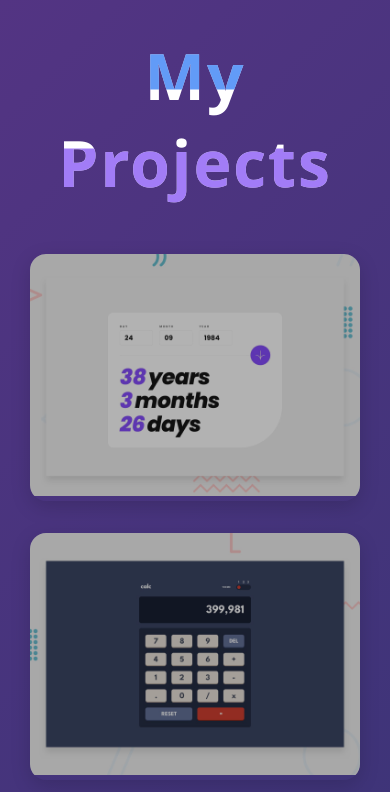
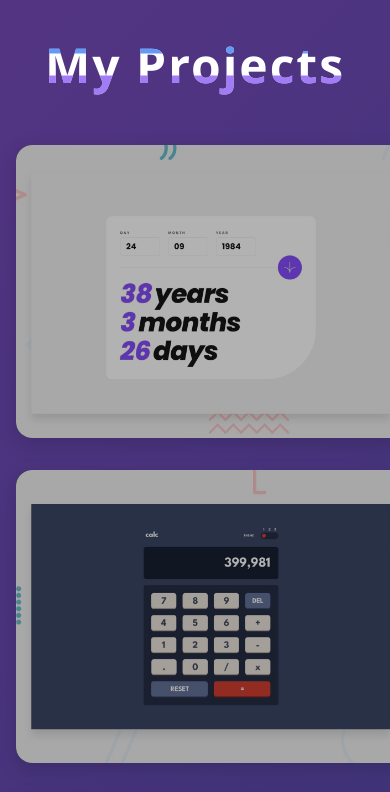
Before and after one commit to Dev-Amna/my-project-list, a React (Vite) app: page / in a window 390 px wide. Shown: the top 792 px of the page. Built offline with nearby package versions, Linux system fonts and the light colour scheme.

Commit message:
Add GSAP Smooth animation

```diff
--- a/package.json
+++ b/package.json
@@ -10,7 +10,9 @@
     "preview": "vite preview"
   },
   "dependencies": {
+    "aos": "^2.3.4",
     "framer-motion": "^12.23.26",
+    "gsap": "^3.14.2",
     "react": "^19.2.0",
     "react-canvas-nest": "^1.1.1",
     "react-dom": "^19.2.0"
--- a/src/component/Project.css
+++ b/src/component/Project.css
@@ -5,11 +5,15 @@ body {
   background: linear-gradient(-45deg, #1a1a2e, #16213e, #0f3460, #533483);
   font-family: 'Segoe UI', sans-serif;
 }
+
+/*  SECTION  */
 .project-section {
   position: relative;
   z-index: 1;
+  overflow-x: hidden; /* IMPORTANT */
 }
 
+/* Background particles */
 .particles-bg {
   position: fixed;
   inset: 0;
@@ -17,7 +21,7 @@ body {
   pointer-events: none;
 }
 
-/* Title */
+/*  TITLE  */
 .project-title {
   display: inline-block;
   font-size: 4rem;
@@ -33,54 +37,61 @@ body {
 .project-title::after {
   content: "My Projects";
   position: absolute;
-  top: 0;
-  left: 0;
-  width: 100%;
-  height: 100%;
+  inset: 0;
   opacity: 0.8;
 }
 
 .project-title::before {
+  color: #3b82f6;
   animation: glitchTop 1.5s infinite;
-  color: #3b82f6;
   clip-path: polygon(0 0, 100% 0, 100% 33%, 0 33%);
 }
 
 .project-title::after {
+  color: #8b5cf6;
   animation: glitchBottom 1.5s infinite;
-  color: #8b5cf6;
   clip-path: polygon(0 67%, 100% 67%, 100% 100%, 0 100%);
 }
 
-/* Project List */
+/*  PROJECT LIST (FIXED)  */
 .project-list {
-  display: flex;
-  flex-wrap: wrap;
-  justify-content: center;
+  display: grid;
+  grid-template-columns: repeat(auto-fit, minmax(300px, 1fr));
   gap: 2rem;
-  padding: 0 12px 3rem;
+  padding: 0 1rem 3rem;
+  width: 100%;
+  max-width: 1400px;
+  margin: 0 auto;
 }
 
-/* Card */
+/*  CARD  */
 .project-card {
-  width: 480px;
+  width: 100%;               /* 🔥 IMPORTANT */
   height: 360px;
   border-radius: 16px;
   overflow: hidden;
   position: relative;
+  background: #000;
   box-shadow: 0 6px 20px rgba(0, 0, 0, 0.15);
   transition: transform 0.35s ease;
-  flex-shrink: 0;
+  transform-style: preserve-3d;
+  perspective: 1200px;
+  will-change: transform;
 }
 
+/* Hover lift */
 .project-card:hover {
   transform: translateY(-8px) scale(1.03);
 }
 
-/* Image */
+/*  IMAGE  */
+.card-image,
 .card-image img {
   width: 100%;
   height: 100%;
+}
+
+.card-image img {
   object-fit: cover;
   filter: brightness(0.7);
   transition: filter 0.4s ease;
@@ -90,7 +101,7 @@ body {
   filter: brightness(0.5);
 }
 
-/* Buttons overlay */
+/*  BUTTON OVERLAY  */
 .card-buttons {
   position: absolute;
   inset: 0;
@@ -107,7 +118,7 @@ body {
   opacity: 1;
 }
 
-/* Buttons */
+/*  BUTTONS  */
 .btn {
   padding: 0.7rem 1.4rem;
   border-radius: 10px;
@@ -115,38 +126,50 @@ body {
   text-decoration: none;
   font-size: 0.95rem;
   transition: all 0.3s ease;
+  will-change: transform;
 }
+
 .live-btn {
   background: #3b82f6;
   color: white;
 }
+
 .live-btn:hover {
   background: #2563eb;
 }
+
 .code-btn {
   background: white;
   color: #111827;
   border: 1px solid #d1d5db;
 }
+
 .code-btn:hover {
   background: #f3f4f6;
 }
 
-/* Tablet */
+/*  TABLET  */
 @media (max-width: 992px) {
+  .project-title {
+    font-size: 3rem;
+  }
+
   .project-card {
-    width: 320px;
-    height: 240px;
+    height: 280px;
   }
 }
 
-/* Mobile */
+/*  MOBILE (NO GAP FIX)  */
 @media (max-width: 576px) {
+  .project-list {
+    grid-template-columns: 1fr;
+  }
+
   .project-card {
-    width: 90%;
     height: auto;
-    aspect-ratio: 4/3;
+    aspect-ratio: 4 / 3;
   }
+
   .btn {
     padding: 0.5rem 1rem;
     font-size: 0.8rem;
--- a/src/component/Projects.tsx
+++ b/src/component/Projects.tsx
@@ -1,36 +1,104 @@
-import React from "react";
+import React, { useEffect, useRef } from "react";
+import { gsap } from "gsap";
+import { ScrollTrigger } from "gsap/ScrollTrigger";
 import Data from "../data/data";
 import "./Project.css";
 
+gsap.registerPlugin(ScrollTrigger);
+
 function Projects() {
+  const sectionRef = useRef(null);
+  const titleRef = useRef(null);
+  const cardsRef = useRef([]);
+
+  useEffect(() => {
+    const isMobile = window.innerWidth < 768;
+
+    // TITLE ANIMATION
+    gsap.fromTo(
+      titleRef.current,
+      { y: -50, opacity: 0, scale: 0.95 },
+      { y: 0, opacity: 1, scale: 1, duration: 1.5, ease: "power3.out" }
+    );
+
+    // CARDS SCROLL ANIMATION
+    cardsRef.current.forEach((card, i) => {
+      if (!card) return;
+
+      gsap.fromTo(
+        card,
+        { opacity: 0, y: 80, scale: 0.95, rotateX: 10 },
+        {
+          opacity: 1,
+          y: 0,
+          scale: 1,
+          rotateX: 0,
+          duration: 1.5,
+          delay: i * 0.1,
+          ease: "power3.out",
+          scrollTrigger: {
+            trigger: card,
+            start: "top 95%",
+            end: "bottom 25%",
+            toggleActions: "play reverse play reverse",
+          },
+        }
+      );
+
+      if (!isMobile) {
+        // 3D HOVER TILT
+        const rotateX = gsap.quickTo(card, "rotateX", { duration: 0.4, ease: "power3.out" });
+        const rotateY = gsap.quickTo(card, "rotateY", { duration: 0.4, ease: "power3.out" });
+
+        card.addEventListener("mousemove", (e) => {
+          const rect = card.getBoundingClientRect();
+          rotateY(((e.clientX - rect.left) / rect.width - 0.5) * 15);
+          rotateX(-((e.clientY - rect.top) / rect.height - 0.5) * 15);
+        });
+
+        card.addEventListener("mouseenter", () => gsap.to(card, { scale: 1.05, duration: 0.3 }));
+        card.addEventListener("mouseleave", () => {
+          rotateX(0);
+          rotateY(0);
+          gsap.to(card, { scale: 1, duration: 0.4 });
+        });
+
+        // MAGNETIC BUTTONS
+        card.querySelectorAll(".btn").forEach((btn) => {
+          btn.addEventListener("mousemove", (e) => {
+            const r = btn.getBoundingClientRect();
+            const x = e.clientX - r.left - r.width / 2;
+            const y = e.clientY - r.top - r.height / 2;
+            gsap.to(btn, { x: x * 0.2, y: y * 0.2, duration: 0.3, ease: "power3.out" });
+          });
+          btn.addEventListener("mouseleave", () => gsap.to(btn, { x: 0, y: 0, duration: 0.4, ease: "power3.out" }));
+        });
+      }
+    });
+  }, []);
+
   return (
-    <section id="project" className="project-section">
-      <div id="particles-js" className="particles-bg"></div>
-
-      <h1 className="project-title">My Projects</h1>
+    <section id="project" className="project-section" ref={sectionRef}>
+      <h1 className="project-title" ref={titleRef}>
+        My Projects
+      </h1>
 
       <div className="project-list">
         {Data.map((project, index) => (
-          <div className="project-card" key={index}>
+          <div
+            className="project-card"
+            key={index}
+            ref={(el) => (cardsRef.current[index] = el)}
+          >
             <div className="card-image">
               <img src={project.img} alt="Project Preview" />
             </div>
 
             <div className="card-buttons">
-              <a
-                href={project.liveDemo}
-                target="_blank"
-                rel="noreferrer"
-                className="btn live-btn"
-              >
+              <a href={project.liveDemo} target="_blank" rel="noreferrer" className="btn live-btn">
                 Live Demo
               </a>
-              <a
-                href={project.code}
-                target="_blank"
-                rel="noreferrer"
-                className="btn code-btn"
-              >
+              <a href={project.code} target="_blank" rel="noreferrer" className="btn code-btn">
                 View Code
               </a>
             </div>
```
Also changed, not shown: 1 other file (tests, documents, lock files or other folders).
